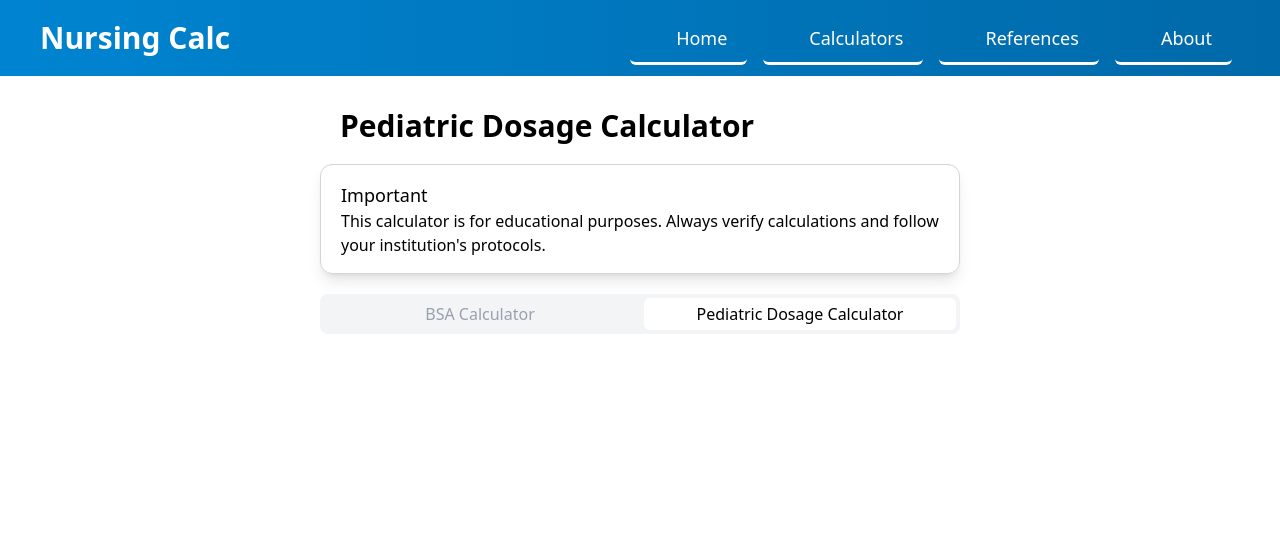
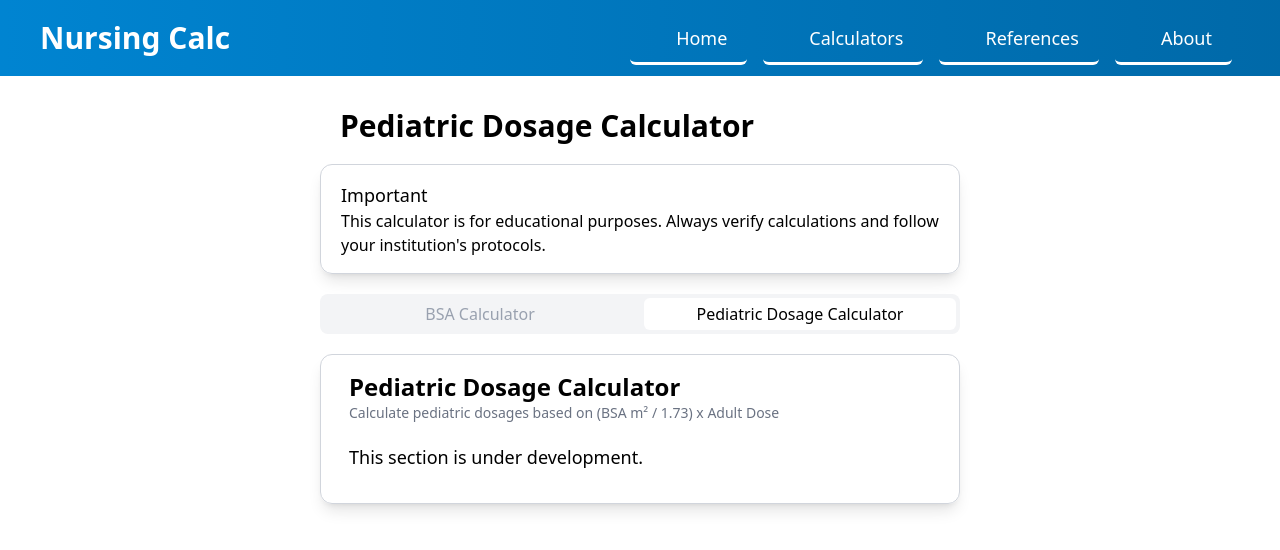
Before and after one commit to cianvergelll/Nursing-Calc, a SvelteKit app: page /calculators/pediatric-dosage in a window 1280 px wide. Both pictures are taken after a click on the button "Pediatric Dosage Calculator". Shown: the top 550 px of the page. Built offline with nearby package versions, Linux system fonts and the light colour scheme; some icons are missing.

Commit message:
pedia dosage calculator

```diff
--- a/src/routes/calculators/pediatric-dosage/+page.svelte
+++ b/src/routes/calculators/pediatric-dosage/+page.svelte
@@ -119,6 +119,13 @@ function convertWeight() {
 
         <button onclick={calculateBSA} class="py-2 mb-4 bg-sky-600 text-white px-10 rounded-lg w-full hover:bg-blue-700 transition hover:scale-100">Calculate Body Surface Area (BSA)</button>
     </div>
+    {:else if activeTab === 'pdc'}
+        <div class="w-full border border-gray-300 py-4 rounded-xl px-7 shadow-lg mt-5">
+            <p class="text-2xl font-bold flex flex-col">Pediatric Dosage Calculator</p>
+            <p class="text-sm mb-5 text-gray-500">Calculate pediatric dosages based on (BSA m² / 1.73) x Adult Dose</p>
 
+            <!-- Add your pediatric dosage calculation logic here -->
+            <p class="text-lg mb-4">This section is under development.</p>
+        </div>
     {/if}
 </div>
```
